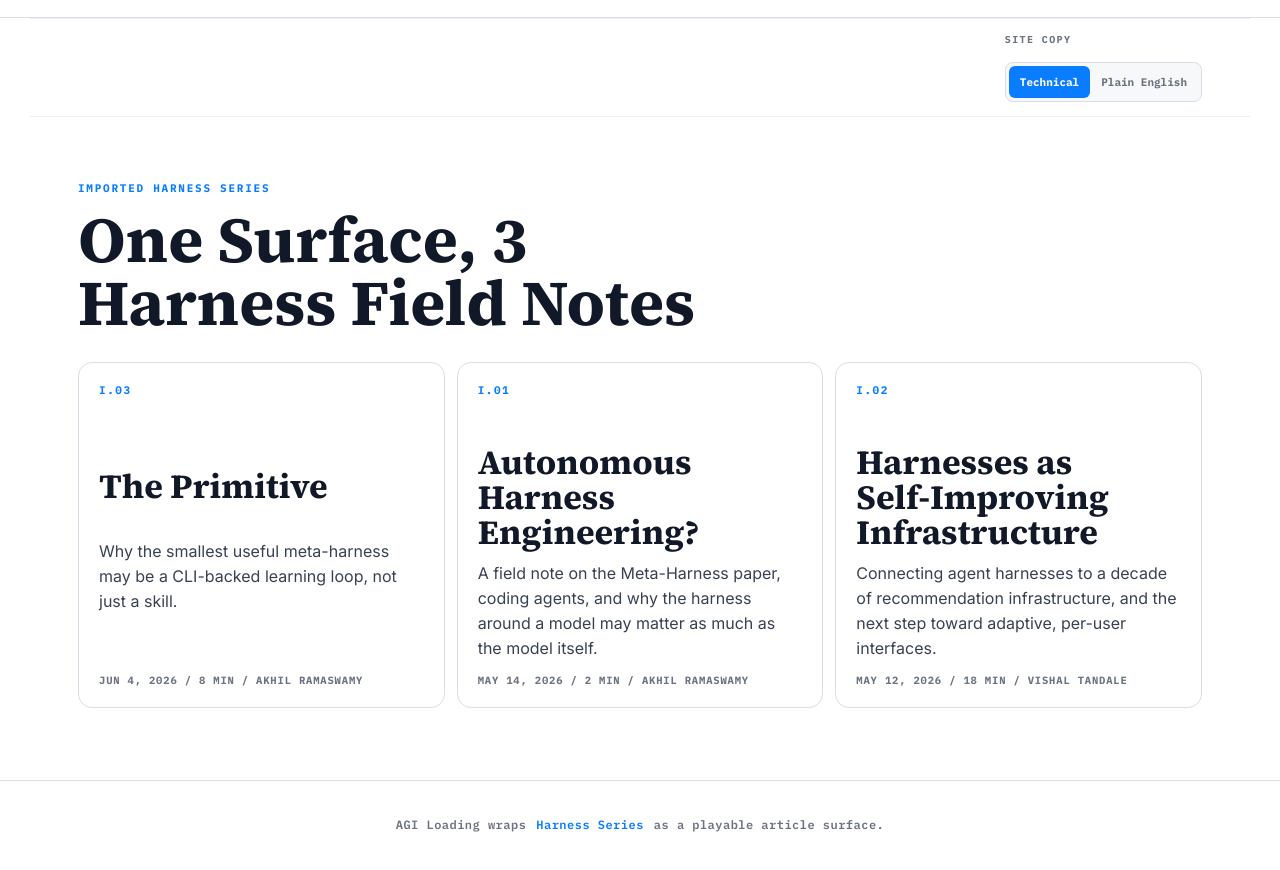
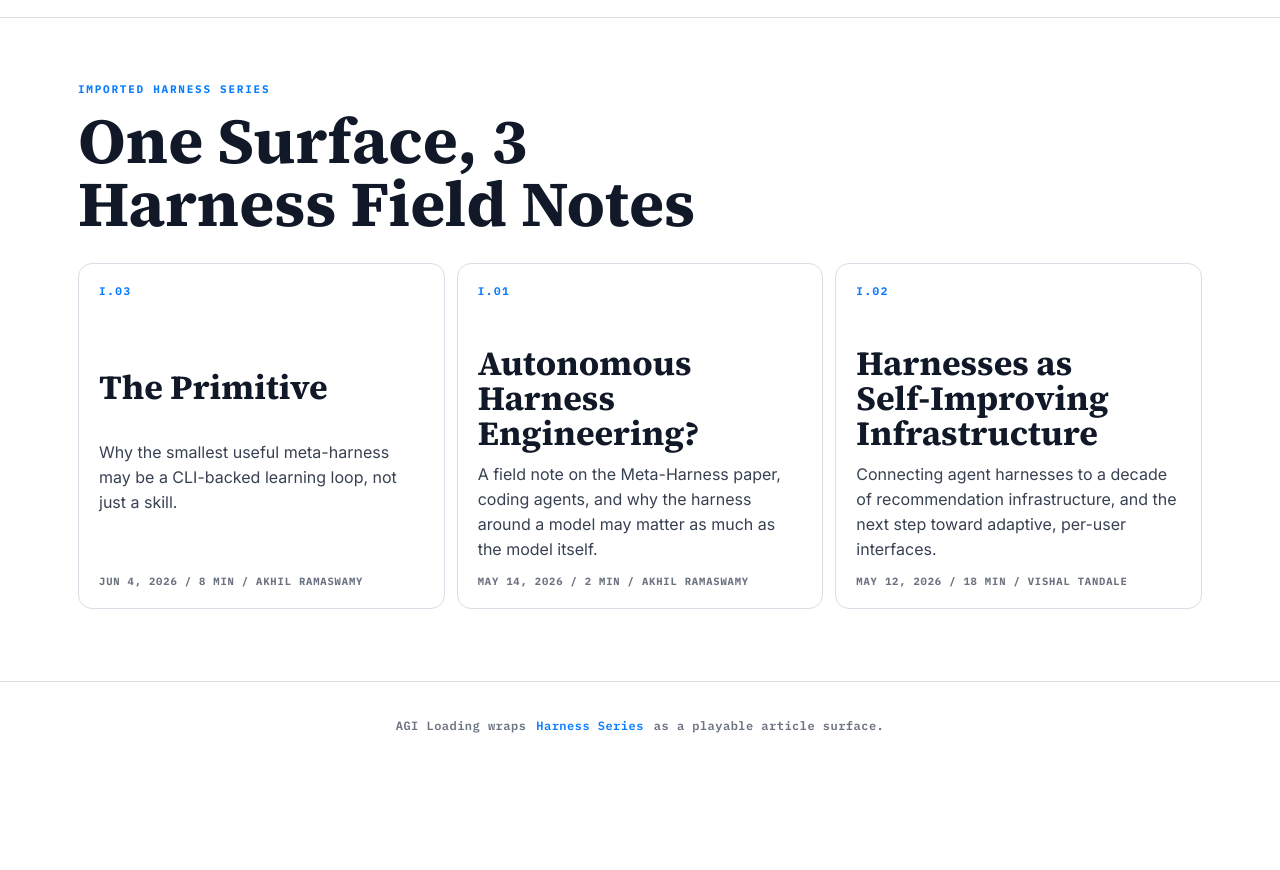
Before and after one commit to Akhilr21/the-primitive, a website built with Vite: page index.html in a window 1280 px wide. Shown: the part 38-908 px from the top of the page. After the commit the page ends 827 px from the top, so only its background shows below. Built offline with nearby package versions, Linux system fonts and the light colour scheme.

Commit message:
Hide site copy flag and collapse controls

```diff
--- a/index.html
+++ b/index.html
@@ -73,7 +73,7 @@
         </aside>
       </section>
 
-      <section class="control-strip" aria-label="Reader controls">
+      <section class="control-strip" aria-label="Reader controls" hidden>
         <div class="reader-prior-control" hidden>
           <span class="strip-label">reader prior</span>
           <div class="segmented" role="group" aria-label="Choose reader prior">
@@ -85,7 +85,7 @@
         <p class="prior-summary" id="priorSummary" aria-live="polite" hidden>
           Builder view: focus on what the CLI gives the agent that a skill alone cannot hold.
         </p>
-        <div class="site-mode-control">
+        <div class="site-mode-control" hidden>
           <span class="strip-label">site copy</span>
           <div class="segmented" role="group" aria-label="Choose site language">
             <button class="segment is-active" type="button" data-site-mode="technical">Technical</button>
--- a/src/styles.css
+++ b/src/styles.css
@@ -348,6 +348,10 @@ button {
   background: rgba(18, 18, 22, 0.5);
 }
 
+.control-strip[hidden] {
+  display: none;
+}
+
 .site-mode-control {
   display: grid;
   gap: 8px;
```
